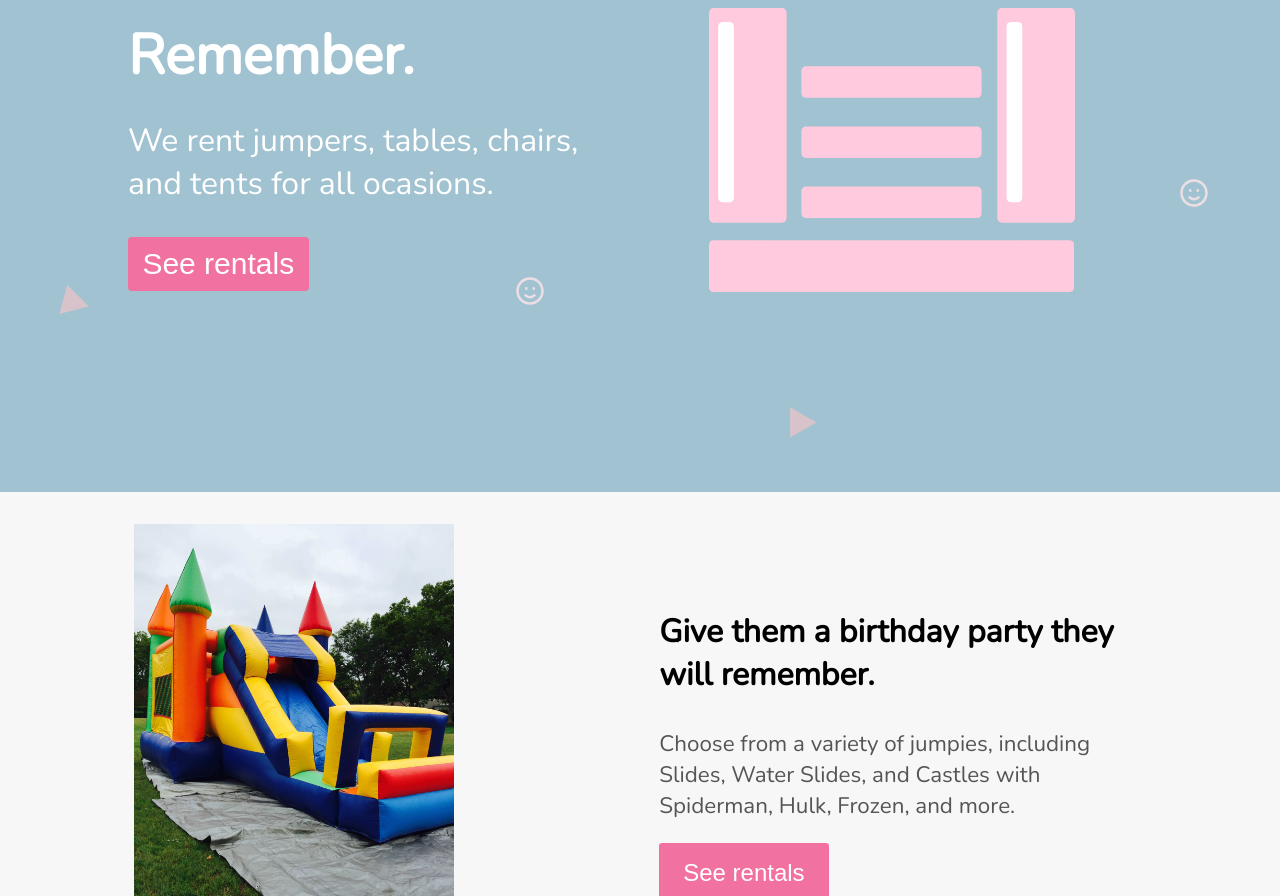
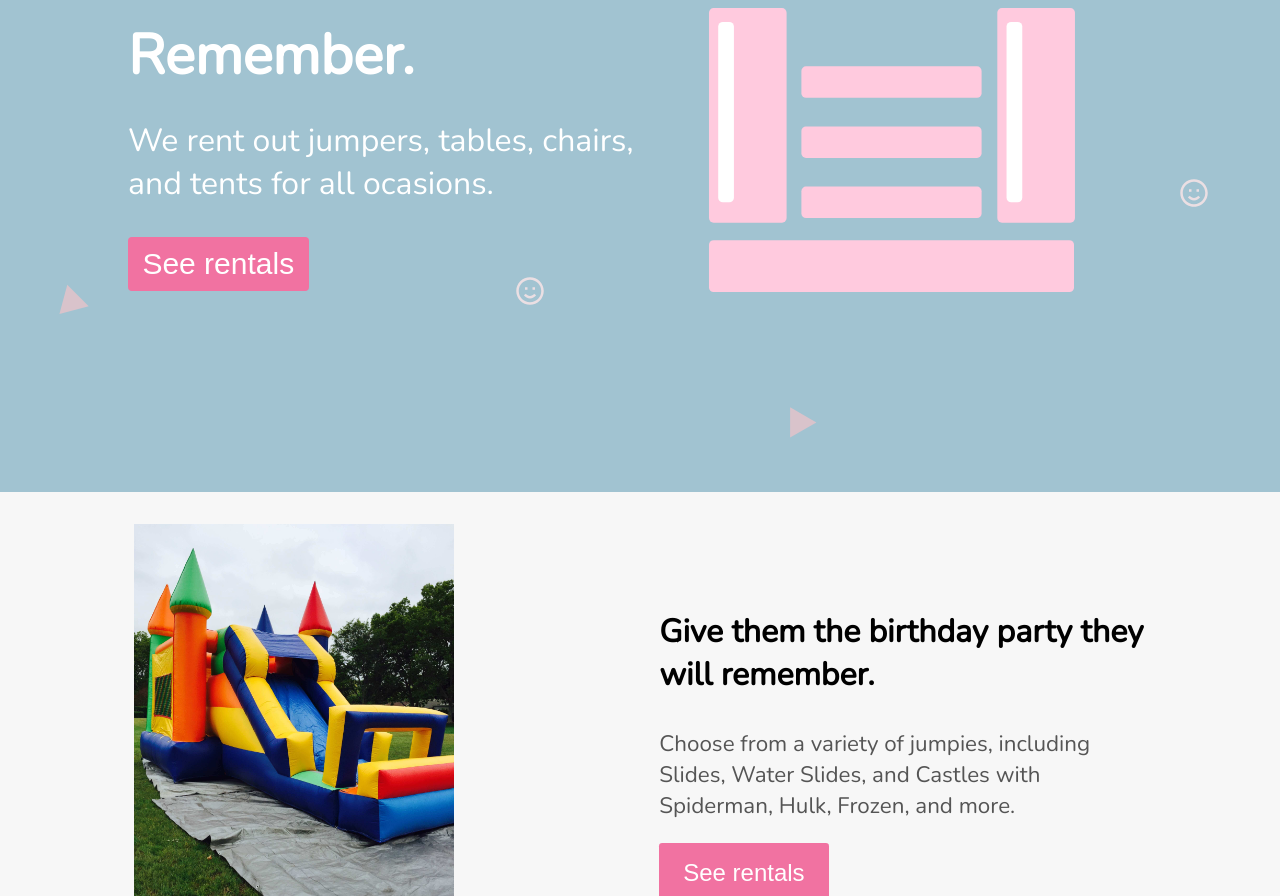
Before and after one commit to alopez96/brendas-react, a React (Create React App) app: page / in a window 1280 px wide. Shown: the part 308-1204 px from the top of the page. Built offline with nearby package versions, Linux system fonts and the light colour scheme.

Commit message:
updating hero subheader

```diff
--- a/src/components/about-jump/AboutJump.js
+++ b/src/components/about-jump/AboutJump.js
@@ -7,7 +7,7 @@ import jumpie from './../jumpies/images/b9.jpeg';
 function AboutJump ({ isMobile, updateRoute, isengl, goToRef, contactRef }) {
 
     if(isengl){
-        var header = 'Give them a birthday party they will remember.';
+        var header = 'Give them the birthday party they will remember.';
         var subheader = 'Choose from a variety of jumpies, including Slides, Water Slides, and Castles with Spiderman, Hulk, Frozen, and more.';
         var primary = 'See rentals';
         var secondary = 'Contact us >';
--- a/src/components/hero/Hero.js
+++ b/src/components/hero/Hero.js
@@ -8,7 +8,7 @@ function Hero({ isMobile, updateRoute, isengl }) {
 
   if(isengl){
     var header = 'Host an Event to Remember.';
-    var subHeader = 'We rent jumpers, tables, chairs, and tents for all ocasions.';
+    var subHeader = 'We rent out jumpers, tables, chairs, and tents for all ocasions.';
   }
   else{
     var header = 'Brenda\'s Jumpies';
```
